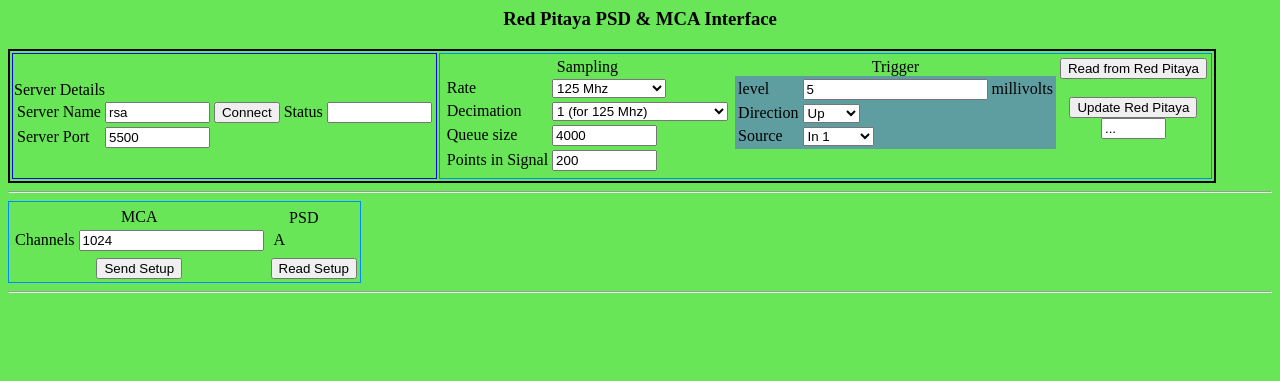
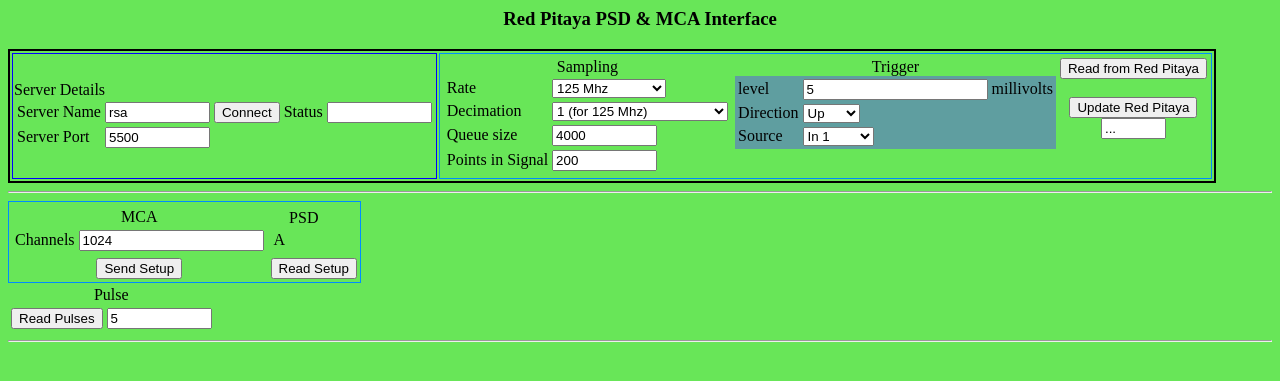
Before and after one commit to omereis/rp_client, a Flask app: template rp_gui/app/templates/index.html in a window 1280 px wide. Shown: the top 381 px of the page. Run offline with Flask 2, Linux system fonts and the light colour scheme; the template is opened without the code that fills it, so the values that code supplies are empty; some libraries are stand-ins or nearby versions.

Commit message:
added button, textbox for reading pulses

```diff
--- a/rp_gui/app/templates/index.html
+++ b/rp_gui/app/templates/index.html
@@ -128,7 +128,17 @@
 			<td><input type="button" value="Read Setup"></td>
 		</tr>
 	</table>
-	<hr>
+	<table>
+		<tr>
+			<td colspan="2" style="text-align: center;">Pulse</td>
+		</tr>
+		<tr>
+			<td><input id="btnGetPulse" type="button" onclick="onGetPulses()" value="Read Pulses"></td>
+			<td><input type="text" size="10" id="txtNumPulses" value="5"></td>
+			<td id="cellPulseResult"></td>
+		</tr>
+	</table>
+<hr>
 
 </body>
 </html>
```
